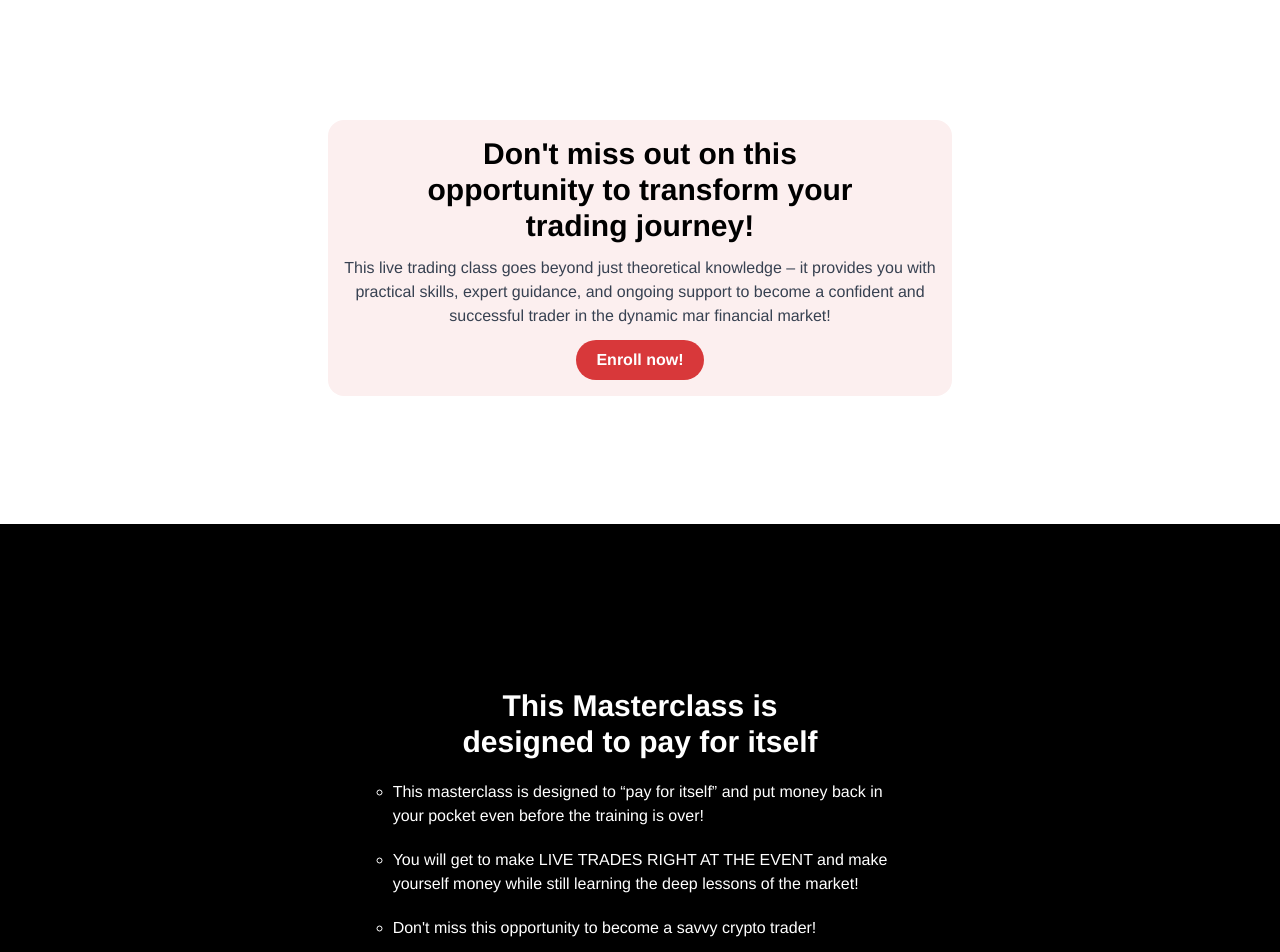
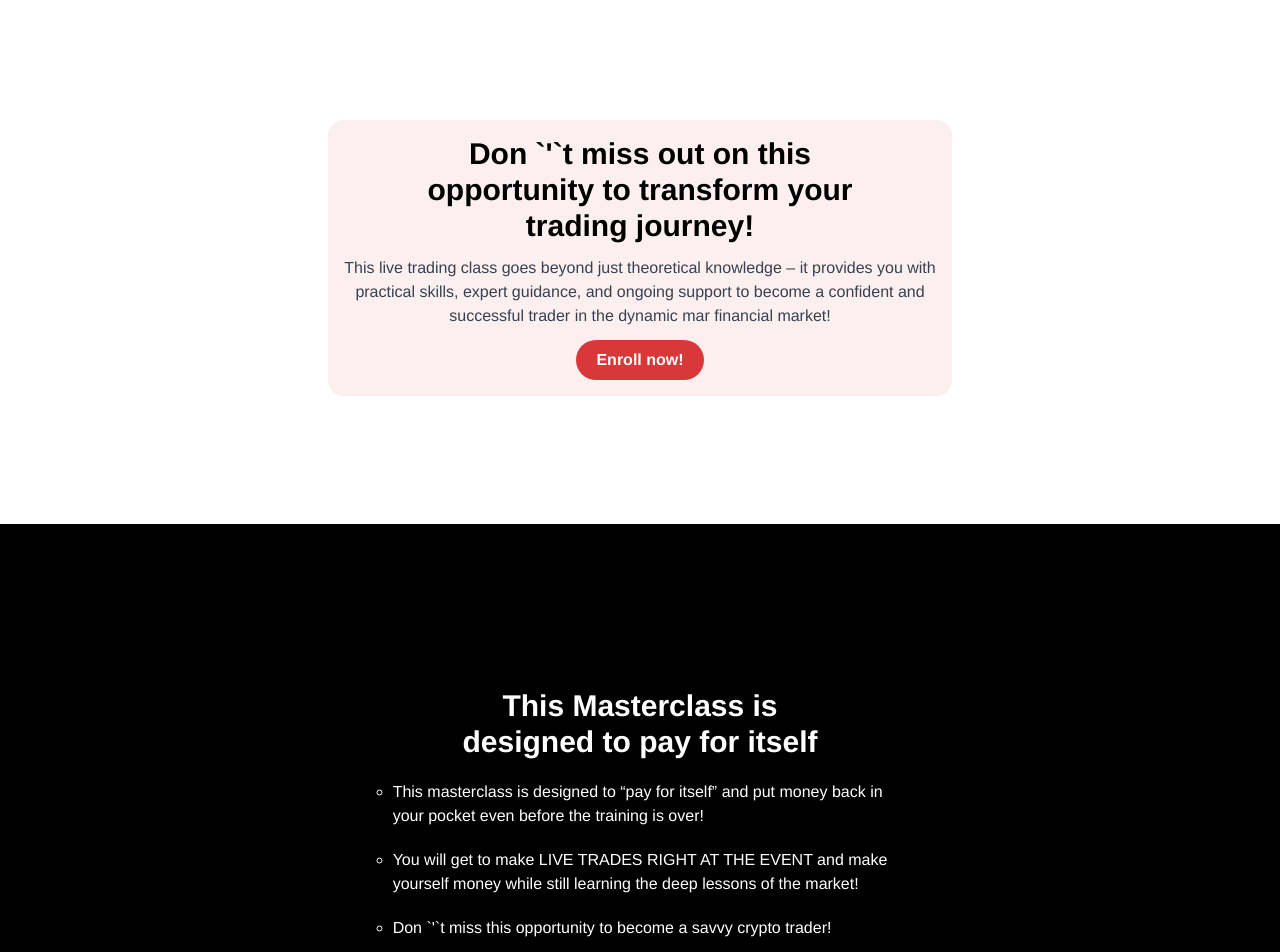
Before and after one commit to juverasworld/who-dey-breef, a Next.js app: page / in a window 1280 px wide. Shown: the part 1720-2672 px from the top of the page. Built offline with nearby package versions, Linux system fonts and the light colour scheme; a web font is replaced by a local one.

Commit message:
Added to some  coreections

```diff
--- a/components/Hero.jsx
+++ b/components/Hero.jsx
@@ -73,7 +73,7 @@ const Hero = () => {
         <div className="flex justify-center items-center md:my-32 my-10">
             <div className="bg-[#FCEFEF] text-center p-4 rounded-2xl ">
                 <p className="font-bold md:text-3xl text-2xl">
-                    Don't miss out on this <br /> opportunity to transform your <br className='md:block hidden' /> trading journey!
+                    Don `&apos;`t miss out on this <br /> opportunity to transform your <br className='md:block hidden' /> trading journey!
                 </p>
                 <p className="text-gray-700 my-3">
                     This live trading class goes beyond just theoretical knowledge – it provides you with
@@ -93,7 +93,7 @@ const Hero = () => {
                         </li>
                         <li className="my-5">You will get to make LIVE TRADES RIGHT AT THE EVENT and make <br className="md:flex hidden" /> yourself money while still learning the deep lessons of the market!</li>
                         <li className="my-5">
-                            Don't miss this opportunity to become a savvy crypto trader!
+                            Don `&apos;`t miss this opportunity to become a savvy crypto trader!
                         </li>
                         <li className="my-5">Register now to secure your spot and embark on an exciting journey <br className="md:flex hidden" />towards financial freedom!</li>
                     </ul>
```
